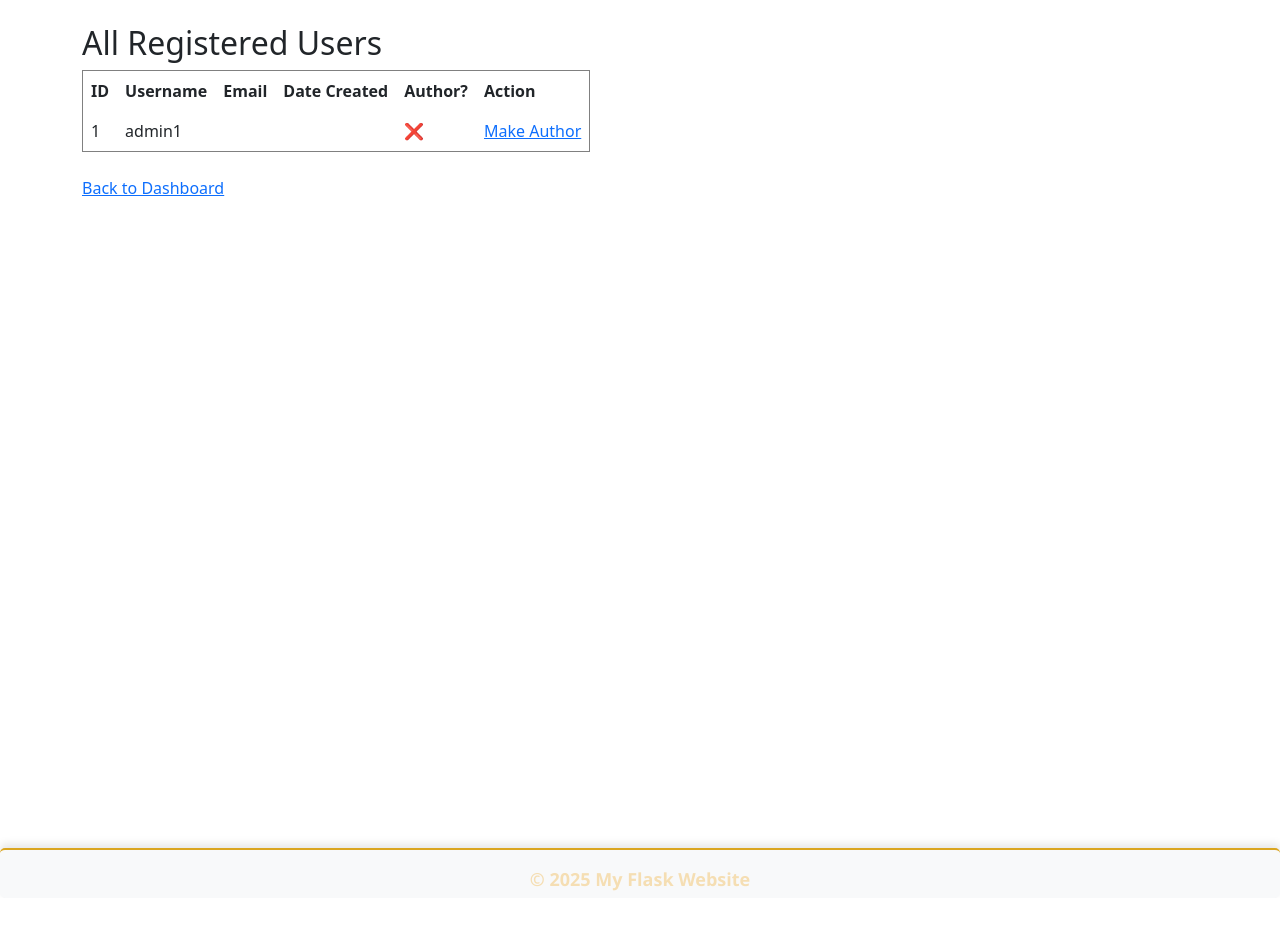
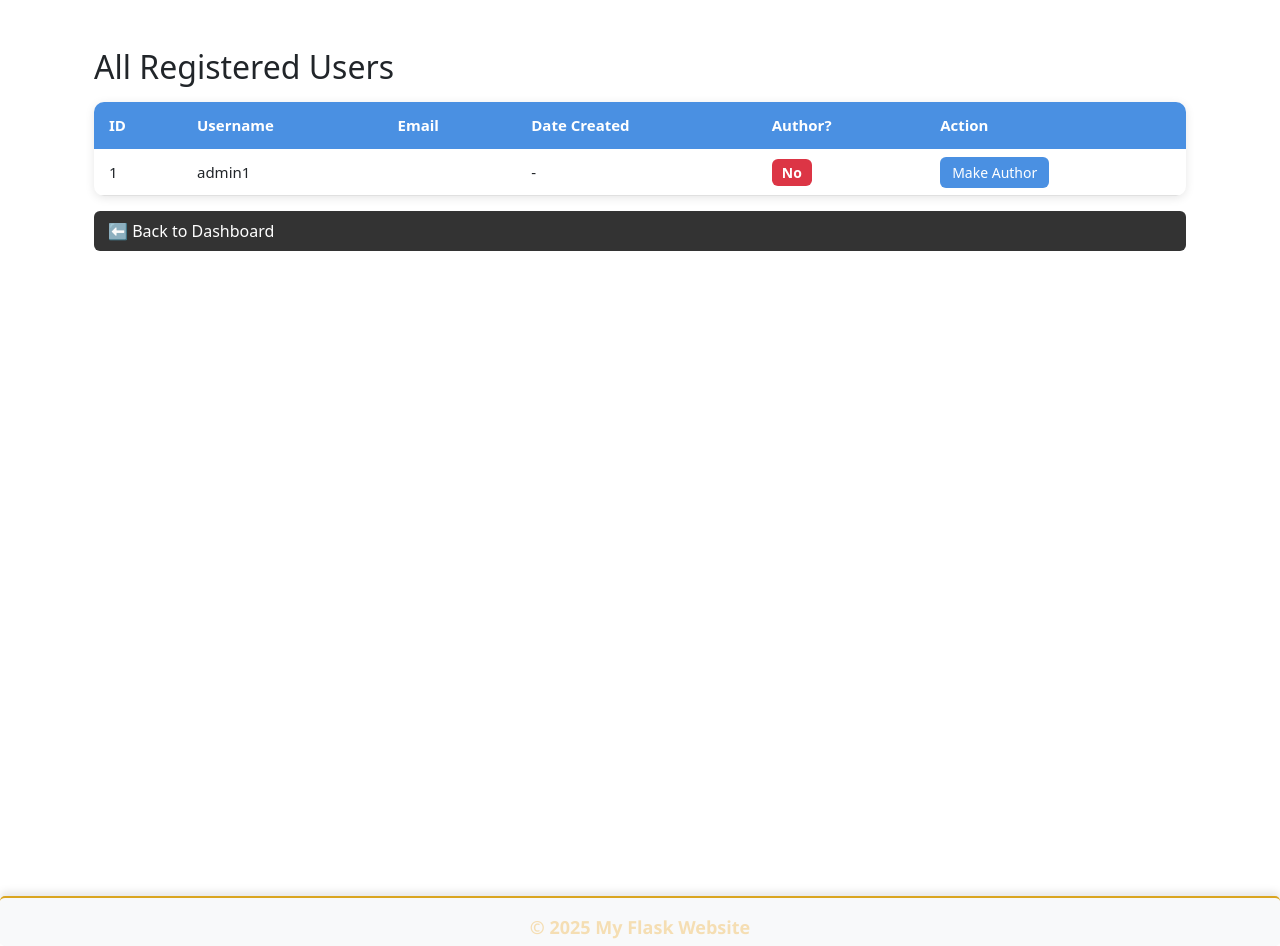
Before and after one commit to chavdaarpitsinh1248/Flask_projects, a Flask app: template manga_center/app/templates/admin/users.html in a window 1280 px wide. Shown: the part 74-1020 px from the top of the page. Before the commit the page ends 965 px from the top, so only its background shows below. Run offline with Flask 3, Linux system fonts and the light colour scheme; the template is opened without the code that fills it: values that come from a table or form of the project are taken from there, others are empty; some libraries are stand-ins or nearby versions.

Commit message:
Add files via upload

```diff
--- a/manga_center/app/templates/admin/users.html
+++ b/manga_center/app/templates/admin/users.html
@@ -2,9 +2,13 @@
 {% block title %}All Users - Admin Panel{% endblock %}
 
 {% block content %}
-<section class="user-list">
-    <h2>All Registered Users</h2>
-    <table border="1" cellpadding="8" cellspacing="0">
+<section class="user-list container my-4">
+
+    <h2 class="mb-3">All Registered Users</h2>
+
+    {% if users %}
+    <div class="table-wrapper">
+        <table class="styled-table">
             <thead>
                 <tr>
                     <th>ID</th>
@@ -15,32 +19,125 @@
                     <th>Action</th>
                 </tr>
             </thead>
+
             <tbody>
                 {% for user in users %}
                 <tr>
                     <td>{{ user.id }}</td>
                     <td>{{ user.username }}</td>
                     <td>{{ user.email }}</td>
-                <td>{{ user.date_created.strftime('%Y-%m-%d %H:%M') }}</td>
+
+                    <td>
+                        {% if user.date_created %}
+                        {{ user.date_created.strftime('%Y-%m-%d %H:%M') }}
+                        {% else %}
+                        -
+                        {% endif %}
+                    </td>
+
                     <td>
                         {% if user.author_profile %}
-                    ✅
+                        <span class="status yes">Yes</span>
                         {% else %}
-                    ❌
+                        <span class="status no">No</span>
                         {% endif %}
                     </td>
+
                     <td>
                         {% if not user.author_profile %}
-                    <a href="{{ url_for('admin.make_author', user_id=user.id) }}">Make Author</a>
+                        <a class="btn-action" href="{{ url_for('admin.make_author', user_id=user.id) }}">
+                            Make Author
+                        </a>
                         {% else %}
-                    Already Author
+                        <span class="text-muted">Already Author</span>
                         {% endif %}
                     </td>
                 </tr>
                 {% endfor %}
             </tbody>
         </table>
-    <br>
-    <a href="{{ url_for('admin.dashboard') }}">Back to Dashboard</a>
+    </div>
+
+    {% else %}
+    <p>No users found.</p>
+    {% endif %}
+
+    <a href="{{ url_for('admin.dashboard') }}" class="back-btn">⬅ Back to Dashboard</a>
+
 </section>
+
+<style>
+    .styled-table {
+        width: 100%;
+        border-collapse: collapse;
+        background: #ffffff;
+        border-radius: 10px;
+        overflow: hidden;
+        box-shadow: 0 2px 10px rgba(0, 0, 0, 0.1);
+    }
+
+    .styled-table thead {
+        background: #4a90e2;
+        color: #fff;
+        text-align: left;
+    }
+
+    .styled-table th,
+    .styled-table td {
+        padding: 12px 15px;
+        font-size: 15px;
+    }
+
+    .styled-table tbody tr {
+        border-bottom: 1px solid #e0e0e0;
+    }
+
+    .styled-table tbody tr:hover {
+        background: #f5faff;
+    }
+
+    .status {
+        padding: 4px 10px;
+        border-radius: 6px;
+        color: #fff;
+        font-size: 14px;
+        font-weight: 600;
+    }
+
+    .status.yes {
+        background: #28a745;
+    }
+
+    .status.no {
+        background: #dc3545;
+    }
+
+    .btn-action {
+        padding: 6px 12px;
+        background: #4a90e2;
+        color: #fff;
+        border-radius: 6px;
+        text-decoration: none;
+        font-size: 14px;
+        transition: 0.2s;
+    }
+
+    .btn-action:hover {
+        background: #357ac8;
+    }
+
+    .back-btn {
+        display: inline-block;
+        margin-top: 15px;
+        padding: 8px 14px;
+        border-radius: 6px;
+        background: #333;
+        color: #fff;
+        text-decoration: none;
+    }
+
+    .back-btn:hover {
+        background: #000;
+    }
+</style>
 {% endblock %}
```
Lines whose indentation alone changed are shown as unchanged.
